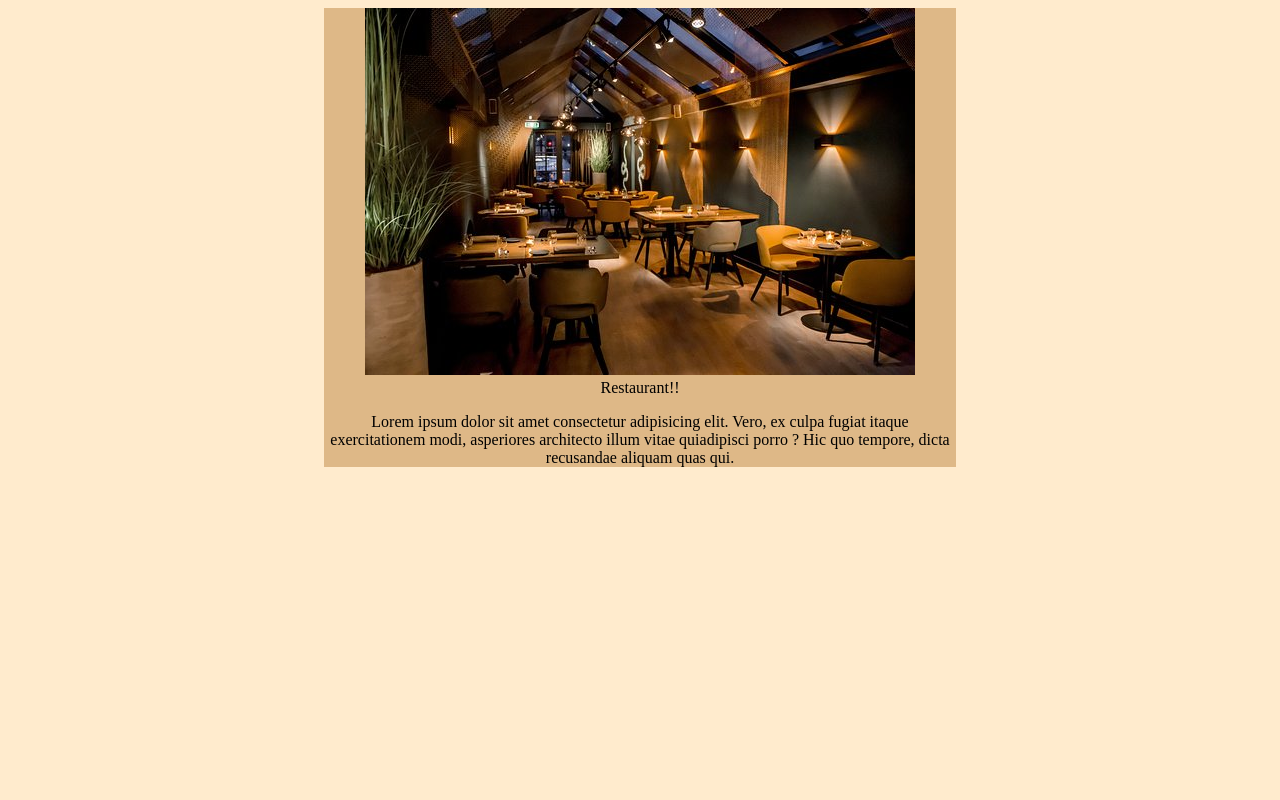
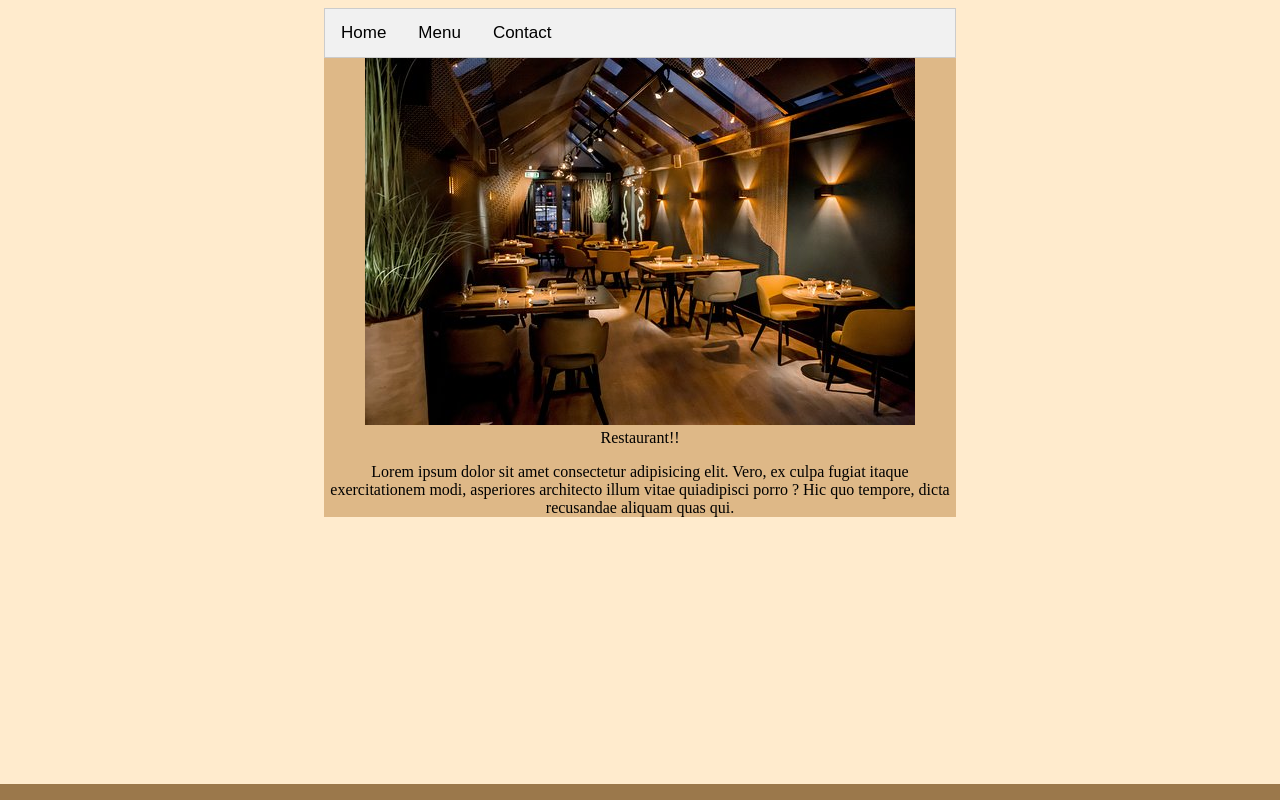
Before and after one commit to LezamaCybart/restaurant-page, a website built with webpack: page dist/index.html in a window 1280 px wide. Built offline with nearby package versions, Linux system fonts and the light colour scheme; files whose address does not match are found by name.

Commit message:
implemented template and home module

```diff
--- a/package.json
+++ b/package.json
@@ -20,5 +20,8 @@
   "devDependencies": {
     "webpack": "^5.28.0",
     "webpack-cli": "^4.6.0"
+  },
+  "dependencies": {
+    "@fortawesome/fontawesome-free": "^5.15.3"
   }
 }
--- a/public/css/style.css
+++ b/public/css/style.css
@@ -7,3 +7,42 @@ body {
     width: 50%;
     background-color: burlywood;
 }
+
+/* Style the tab */
+.tab {
+  overflow: hidden;
+  border: 1px solid #ccc;
+  background-color: #f1f1f1;
+}
+
+/* Style the buttons inside the tab */
+.tab button {
+  background-color: inherit;
+  float: left;
+  border: none;
+  outline: none;
+  cursor: pointer;
+  padding: 14px 16px;
+  transition: 0.3s;
+  font-size: 17px;
+}
+
+/* Change background color of buttons on hover */
+.tab button:hover {
+  background-color: #ddd;
+}
+
+/* Create an active/current tablink class */
+.tab button.active {
+  background-color: #ccc;
+}
+
+.footer {
+   position: fixed;
+   left: 0;
+   bottom: 0;
+   width: 100%;
+   background-color: rgb(155, 120, 75);
+   color: white;
+   text-align: center;
+}
--- a/src/pageLoad.js
+++ b/src/home.js
@@ -1,6 +1,4 @@
-const initializeDomElements = () => {
-    let contentDiv = document.getElementById("content");
-
+const populateHome = (contentDiv) => {
     let banner = document.createElement("img");
     banner.src = "../public/images/banner.jpg";
 
@@ -15,7 +13,6 @@ const initializeDomElements = () => {
     contentDiv.appendChild(banner);
     contentDiv.appendChild(header);
     contentDiv.appendChild(description);
-};
+}
 
-
-export { initializeDomElements };
+export { populateHome };
--- a/src/index.js
+++ b/src/index.js
@@ -1,7 +1,8 @@
-import { initializeDomElements } from "./pageLoad";
+import { populateHome } from "./home";
+import { initializeDomElements } from "./template";
 
 window.onload = () => {
-    initializeDomElements();
+    initializeDomElements(populateHome);
 }
 
 console.log("working");
--- /dev/null
+++ b/src/menu.js
@@ -0,0 +1,10 @@
+const populateMenu = (contentDiv) => {
+    let header = document.createElement("header");
+    let headerText = document.createElement("Menu");
+    header.appendChild(headerText);
+
+
+
+
+
+}
--- /dev/null
+++ b/src/template.js
@@ -0,0 +1,55 @@
+const createTabs = (() => {
+    let tabsDiv = document.createElement("div");
+    tabsDiv.classList.add("tab");
+
+    let tabNames = ["Home", "Menu", "Contact"];
+
+    tabNames.forEach(name => {
+        let tab = document.createElement("button");
+        tab.classList.add("tab");
+        tab.classList.add("button");
+        tab.innerHTML = name;
+        tabsDiv.appendChild(tab);
+    })
+
+    return {
+        tabsDiv
+    }
+})();
+
+const createFooter = (() => {
+    let footer = document.createElement("div");
+    let p = document.createElement("p");
+    let a = document.createElement("a");
+    let icon = document.createElement("i");
+
+    footer.classList.add("footer");
+
+    a.href = "";
+
+    icon.classList.add("fab");
+    icon.classList.add("fa-github");
+    icon.classList.add("fa-2x");
+
+    a.appendChild(icon);
+    p.appendChild(a);
+    footer.appendChild(p);
+
+    return {
+        footer
+    }
+
+})();
+
+const initializeDomElements = (populateTab) => {
+    let contentDiv = document.getElementById("content");
+
+    contentDiv.appendChild(createTabs.tabsDiv);
+
+    contentDiv.appendChild(createFooter.footer);
+
+    populateTab(contentDiv);
+};
+
+
+export { initializeDomElements };
```
Also changed, not shown: dist/index.html, dist/main.js, src/contact.js (added), 1 other file.
